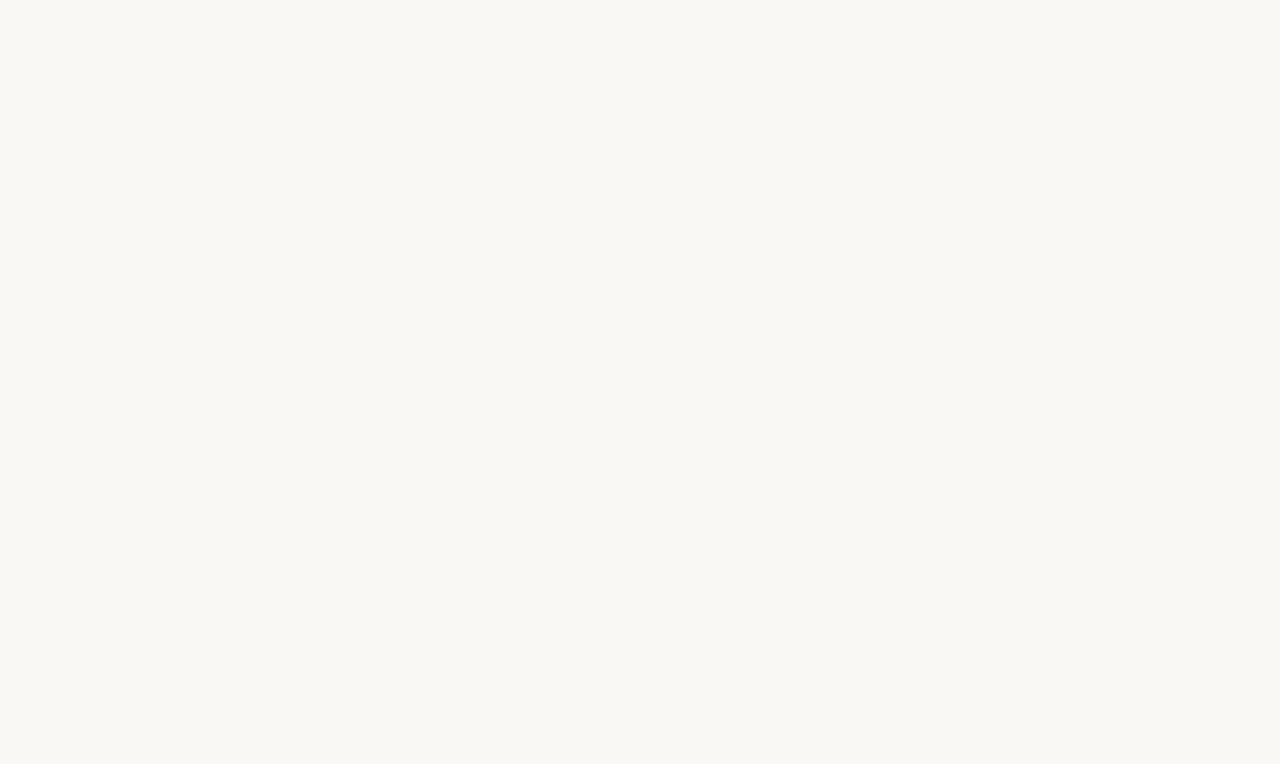
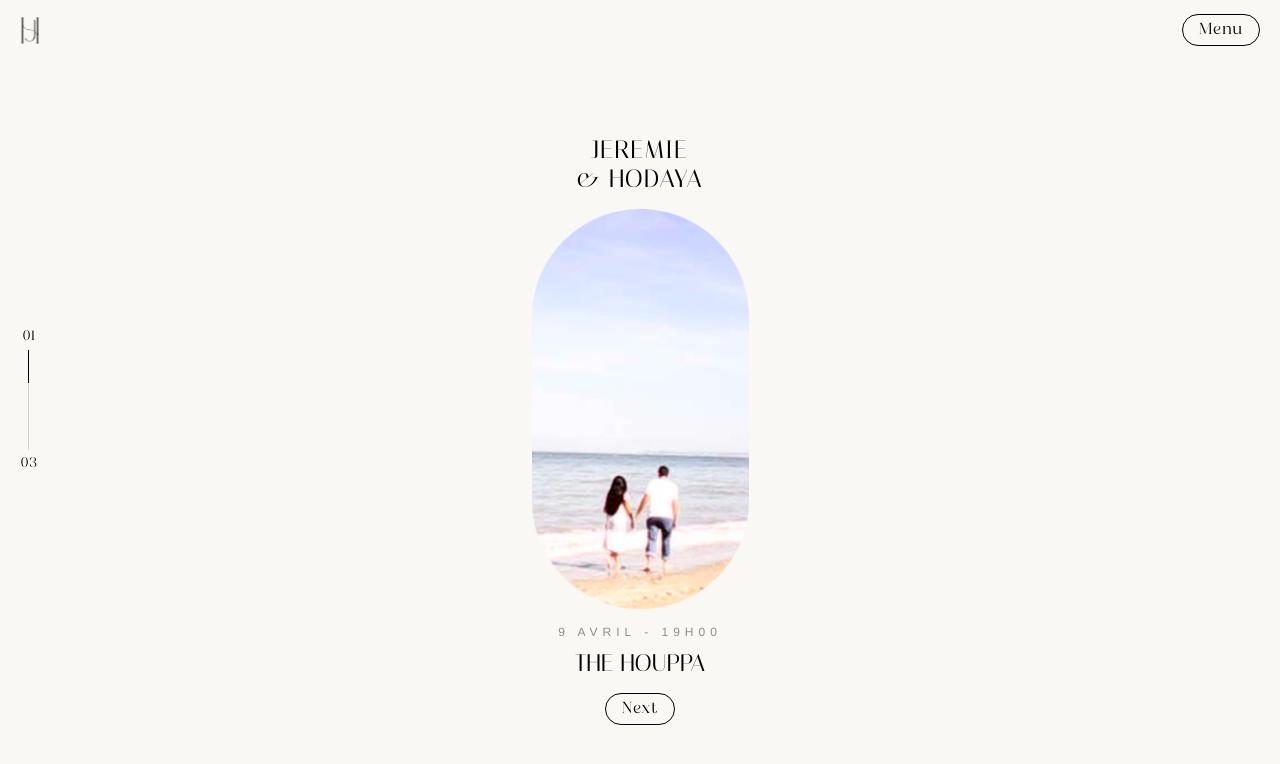
Before and after one commit to edenbergel/wedding, a React (Create React App) app: page /events in a window 1280 px wide. Before the commit this address had no page. Shown: the top 764 px of the page. Built offline with nearby package versions, Linux system fonts and the light colour scheme.

Commit message:
fix router management

```diff
--- a/src/components/events/event.js
+++ b/src/components/events/event.js
@@ -1,4 +1,4 @@
-import React, { useState } from 'react'
+import React from 'react'
 import { useNavigate } from 'react-router-dom';
 import { Slide } from '../animations/slide';
 import { Button } from '../button/button';
--- a/src/components/events/events.js
+++ b/src/components/events/events.js
@@ -1,7 +1,7 @@
 import React, { useState } from "react";
 import eventsData from "../../events";
 import { FadeIn } from "../animations/fadeIn";
-import { PageTransition } from "../animations/pageTransition";
+import { Header } from "../header/header";
 import { ProgressBar } from "../progressBar/progressBar";
 import Event from "./event";
 import "./events.scss";
@@ -19,8 +19,8 @@ export const Events = () => {
 	};
 
     return (
-        // <PageTransition>
         <FadeIn delay={400}>
+            <Header />
             <section className="events">
                 <ProgressBar current={current} />
                 {eventsData.map((event, index) => (
@@ -34,6 +34,5 @@ export const Events = () => {
                 ))}
             </section>
         </FadeIn>
-        // </PageTransition>
     );
 };
--- a/src/components/header/header.js
+++ b/src/components/header/header.js
@@ -13,11 +13,11 @@ export const Header = () =>  {
         <>
             <FadeIn>
                 <header className="header">
-                    <Link to='/home'><Logo /></Link>
+                    <Link to='/events'><Logo /></Link>
                     <Button text={'menu'} noMargin onClick={() => setShowMenu(!showMenu)}></Button>
                 </header>
             </FadeIn>
-            {showMenu && <Menu />}
+            {showMenu && <Menu setShowMenu={setShowMenu} />}
         </>
     )
 }
--- a/src/components/landingScreen/landingScreen.js
+++ b/src/components/landingScreen/landingScreen.js
@@ -1,11 +1,15 @@
 import React from "react";
+import { useNavigate } from "react-router-dom";
+import { FadeIn } from "../animations/fadeIn";
 import { Button } from "../button/button";
 import { Logo } from "../logo/logo";
 import "./landingScreen.scss";
 
-export const LandingScreen = ({ handleButtonClick }) => {
+export const LandingScreen = () => {
+    const navigate = useNavigate();
 
     return (
+        <FadeIn>
             <div className="landing">
                 <Logo />
                 <h1 className="landing_title">
@@ -14,8 +18,10 @@ export const LandingScreen = ({ handleButtonClick }) => {
                 <Button
                     text={"explore our love"}
                     size={"medium"}
-                onClick={handleButtonClick}
+                    onClick={() => navigate('/events')}
                 />
             </div>
+        </FadeIn>
+
     );
 };
--- a/src/components/login/login.js
+++ b/src/components/login/login.js
@@ -21,7 +21,7 @@ export const Login = () => {
             if (passwords === enteredPassword) {
                 // Password is valid
                 setError('')
-                navigate('/home');
+                navigate('/landing');
             } else {
                 // Password is not found in the collection
                 setError('Password is not valid')
--- a/src/components/menu/menu.js
+++ b/src/components/menu/menu.js
@@ -3,8 +3,8 @@ import { Link } from 'react-router-dom';
 import { Logo } from '../logo/logo';
 import './menu.scss';
 
-const Menu = () => {
-    const navItems = ['home', 'invitation', 'rsvp'];
+const Menu = ({ setShowMenu }) => {
+    const navItems = ['events', 'invitation', 'rsvp'];
 
     return (
         <div className='menu'>
@@ -20,7 +20,7 @@ const Menu = () => {
                 <ul className='menu_nav_content'>
                     {
                         navItems.map((item, i) => (
-                            <li key={i} className='menu_nav_item'>
+                            <li key={i} className='menu_nav_item' onClick={() => setShowMenu(false)}>
                                 <Link to={`/${item}`}>
                                     <p>{item}</p>
                                     <svg xmlns="http://www.w3.org/2000/svg" width="22" height="19" viewBox="0 0 22 19" fill="none">
--- a/src/router.js
+++ b/src/router.js
@@ -1,13 +1,14 @@
 import React from 'react';
 import { BrowserRouter as Router, Routes, Route } from 'react-router-dom';
-import { Form, Home, Login, FormSuccess, Invitation } from './components';
+import { Form, Login, FormSuccess, Invitation, LandingScreen, Events } from './components';
 
 const Routing = () => {
     return (
         <Router>
             <Routes>
                 <Route exact path="/" element={<Login />} />
-                <Route exact path="/home" element={<Home />} />
+                <Route exact path="/landing" element={<LandingScreen />} />
+                <Route exact path="/events" element={<Events />} />
                 <Route path="/invitation" element={<Invitation />} />
                 <Route path="/rsvp" element={<Form />} />
                 <Route path="/form-success" element={<FormSuccess />} />
```
Lines whose indentation alone changed are shown as unchanged.
